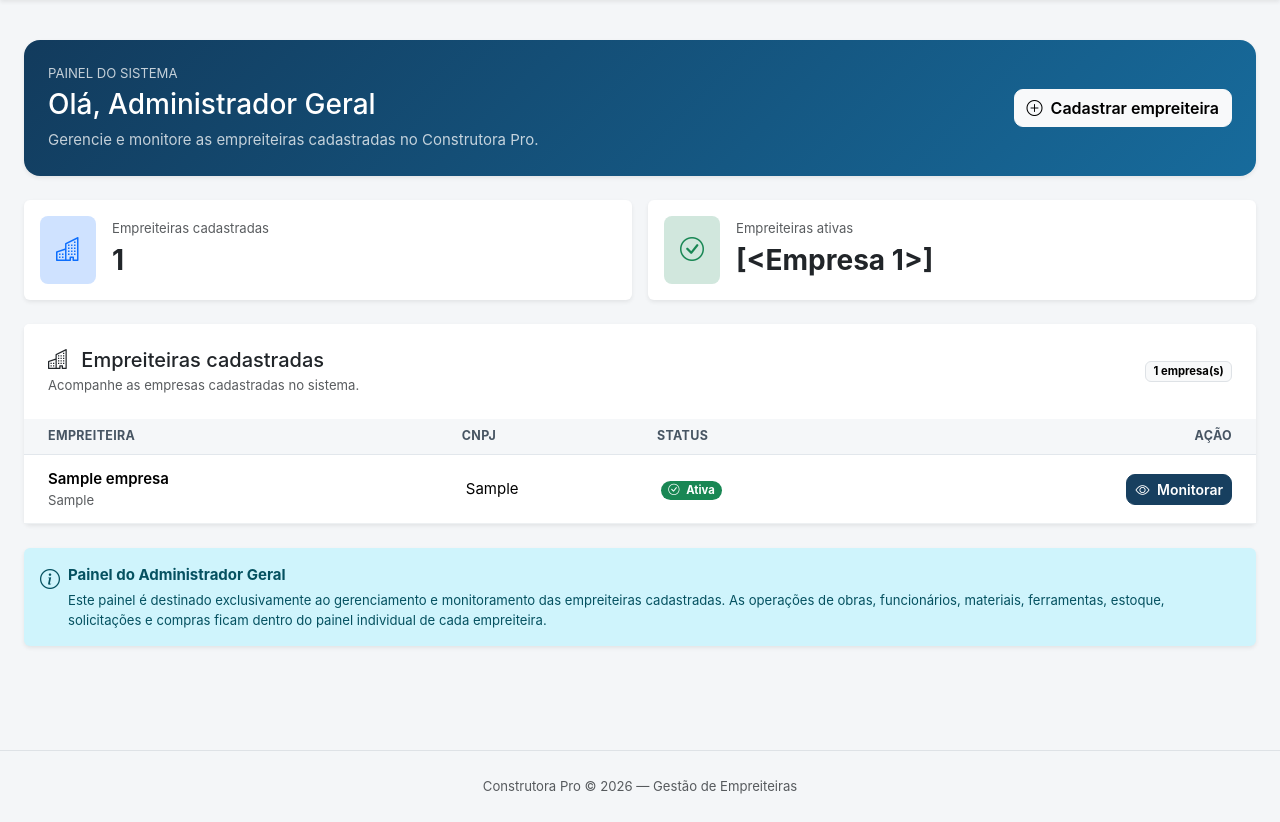
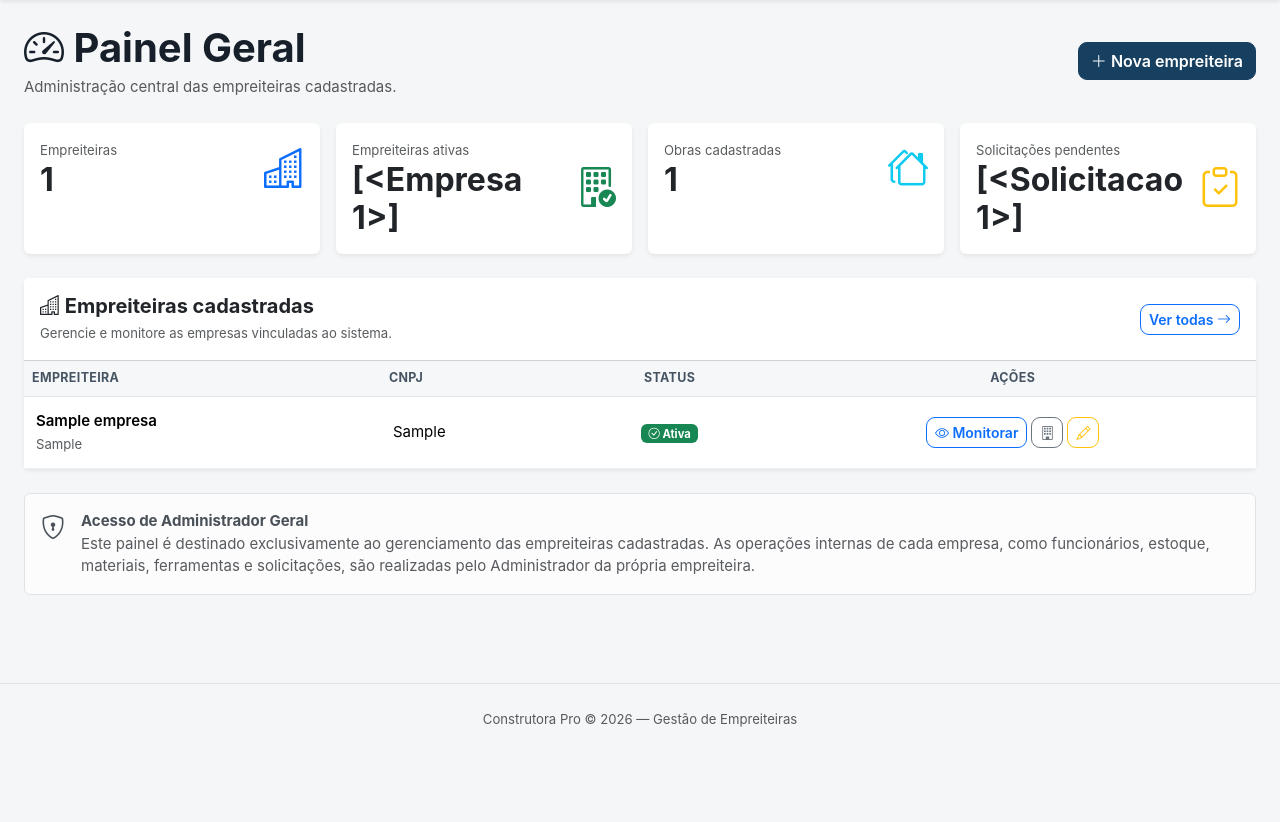
Before and after one commit to webert12/sistema-empreiteiras, a Flask app: template templates/admin_dashboard.html in a window 1280 px wide. Shown: the part 56-878 px from the top of the page. After the commit the page ends 783 px from the top, so only its background shows below. Run offline with Flask 3, Linux system fonts and the light colour scheme; tables that the repository leaves empty hold one stand-in row (values such as "Sample post"); the template is opened without the code that fills it: values that come from a table or form of the project are taken from there, most other values are stand-ins (such as "Sample title", 1, 10 or a date in 2020); parts of the project's set-up code (start-up, migrations or seed data) failed here and were passed over.

Commit message:
Update admin_dashboard.html

```diff
--- a/templates/admin_dashboard.html
+++ b/templates/admin_dashboard.html
@@ -1,96 +1,100 @@
 {% extends "base.html" %}
 
-{% block title %}Painel Administrativo{% endblock %}
+{% block title %}
+    Painel Geral — Construtora Pro
+{% endblock %}
 
 {% block content %}
 
-<div class="container-fluid py-3">
+<div class="container-fluid">
 
-    <!-- CABEÇALHO -->
-    <div class="card border-0 shadow-sm mb-4"
-         style="background: linear-gradient(135deg, #123b5d, #176b9c); color: white; border-radius: 16px;">
-
-        <div class="card-body p-4">
+    <!-- =====================================================
+         CABEÇALHO
+    ====================================================== -->
 
     <div class="d-flex flex-column flex-md-row
-                        justify-content-between align-items-md-center gap-3">
+                justify-content-between
+                align-items-md-center
+                gap-3 mb-4">
 
         <div>
-                    <div class="small text-uppercase opacity-75 mb-1">
-                        Painel do Sistema
-                    </div>
 
-                    <h1 class="h3 mb-2">
-                        Olá, Administrador Geral
+            <h1 class="fw-bold mb-1">
+
+                <i class="bi bi-speedometer2"></i>
+
+                Painel Geral
+
             </h1>
 
-                    <p class="mb-0 opacity-75">
-                        Gerencie e monitore as empreiteiras cadastradas no Construtora Pro.
+            <p class="text-muted mb-0">
+
+                Administração central das empreiteiras cadastradas.
+
             </p>
-                </div>
-
-                <div>
-                    <a href="{{ url_for('nova_empresa') }}"
-                       class="btn btn-light fw-semibold">
-                        <i class="bi bi-plus-circle me-1"></i>
-                        Cadastrar empreiteira
-                    </a>
-                </div>
 
         </div>
 
-        </div>
-    </div>
-
-
-    <!-- RESUMO DO SISTEMA -->
-    <div class="row g-3 mb-4">
-
-        <div class="col-12 col-md-6">
-
-            <div class="card border-0 shadow-sm h-100">
-                <div class="card-body d-flex align-items-center gap-3">
-
-                    <div class="rounded-3 p-3 bg-primary-subtle text-primary">
-                        <i class="bi bi-buildings fs-4"></i>
-                    </div>
 
         <div>
-                        <div class="text-muted small">
-                            Empreiteiras cadastradas
-                        </div>
 
-                        <div class="fs-3 fw-bold">
-                            {{ total_empresas }}
-                        </div>
-                    </div>
+            <a
+                href="{{ url_for('nova_empresa') }}"
+                class="btn btn-primary"
+            >
 
-                </div>
+                <i class="bi bi-plus-lg"></i>
+
+                Nova empreiteira
+
+            </a>
+
         </div>
 
     </div>
 
 
-        <div class="col-12 col-md-6">
+    <!-- =====================================================
+         INDICADORES DO SISTEMA
+    ====================================================== -->
 
-            <div class="card border-0 shadow-sm h-100">
-                <div class="card-body d-flex align-items-center gap-3">
+    <div class="row g-3 mb-4">
 
-                    <div class="rounded-3 p-3 bg-success-subtle text-success">
-                        <i class="bi bi-check-circle fs-4"></i>
+
+        <!-- EMPRESAS -->
+
+        <div class="col-12 col-sm-6 col-xl-3">
+
+            <div class="card h-100 shadow-sm border-0">
+
+                <div class="card-body">
+
+                    <div class="d-flex
+                                justify-content-between
+                                align-items-center">
+
+                        <div>
+
+                            <small class="text-muted">
+                                Empreiteiras
+                            </small>
+
+                            <h2 class="fw-bold mb-0">
+
+                                {{ total_empresas }}
+
+                            </h2>
+
                         </div>
 
-                    <div>
-                        <div class="text-muted small">
-                            Empreiteiras ativas
-                        </div>
+                        <div class="fs-1 text-primary">
 
-                        <div class="fs-3 fw-bold">
-                            {{ empresas_ativas }}
-                        </div>
+                            <i class="bi bi-buildings"></i>
+
                         </div>
 
                     </div>
+
                 </div>
 
             </div>
@@ -98,28 +102,175 @@
         </div>
 
 
-    <!-- EMPREITEIRAS -->
-    <div class="card border-0 shadow-sm">
+        <!-- ATIVAS -->
 
-        <div class="card-header bg-white border-0 p-4">
+        <div class="col-12 col-sm-6 col-xl-3">
 
-            <div class="d-flex flex-column flex-md-row
-                        justify-content-between align-items-md-center gap-2">
+            <div class="card h-100 shadow-sm border-0">
+
+                <div class="card-body">
+
+                    <div class="d-flex
+                                justify-content-between
+                                align-items-center">
 
                         <div>
-                    <h2 class="h5 mb-1">
-                        <i class="bi bi-buildings me-2"></i>
-                        Empreiteiras cadastradas
+
+                            <small class="text-muted">
+                                Empreiteiras ativas
+                            </small>
+
+                            <h2 class="fw-bold mb-0">
+
+                                {{ empresas_ativas }}
+
                             </h2>
 
-                    <p class="text-muted small mb-0">
-                        Acompanhe as empresas cadastradas no sistema.
-                    </p>
                         </div>
 
-                <span class="badge text-bg-light border">
-                    {{ total_empresas }} empresa(s)
-                </span>
+                        <div class="fs-1 text-success">
+
+                            <i class="bi bi-building-check"></i>
+
+                        </div>
+
+                    </div>
+
+                </div>
+
+            </div>
+
+        </div>
+
+
+        <!-- OBRAS -->
+
+        <div class="col-12 col-sm-6 col-xl-3">
+
+            <div class="card h-100 shadow-sm border-0">
+
+                <div class="card-body">
+
+                    <div class="d-flex
+                                justify-content-between
+                                align-items-center">
+
+                        <div>
+
+                            <small class="text-muted">
+                                Obras cadastradas
+                            </small>
+
+                            <h2 class="fw-bold mb-0">
+
+                                {{ total_obras }}
+
+                            </h2>
+
+                        </div>
+
+                        <div class="fs-1 text-info">
+
+                            <i class="bi bi-houses"></i>
+
+                        </div>
+
+                    </div>
+
+                </div>
+
+            </div>
+
+        </div>
+
+
+        <!-- SOLICITAÇÕES -->
+
+        <div class="col-12 col-sm-6 col-xl-3">
+
+            <div class="card h-100 shadow-sm border-0">
+
+                <div class="card-body">
+
+                    <div class="d-flex
+                                justify-content-between
+                                align-items-center">
+
+                        <div>
+
+                            <small class="text-muted">
+                                Solicitações pendentes
+                            </small>
+
+                            <h2 class="fw-bold mb-0">
+
+                                {{ solicitacoes_pendentes }}
+
+                            </h2>
+
+                        </div>
+
+                        <div class="fs-1 text-warning">
+
+                            <i class="bi bi-clipboard-check"></i>
+
+                        </div>
+
+                    </div>
+
+                </div>
+
+            </div>
+
+        </div>
+
+    </div>
+
+
+    <!-- =====================================================
+         EMPREITEIRAS
+    ====================================================== -->
+
+    <div class="card shadow-sm border-0">
+
+        <div class="card-header bg-white py-3">
+
+            <div class="d-flex
+                        flex-column flex-md-row
+                        justify-content-between
+                        align-items-md-center
+                        gap-2">
+
+                <div>
+
+                    <h5 class="mb-1 fw-bold">
+
+                        <i class="bi bi-buildings"></i>
+
+                        Empreiteiras cadastradas
+
+                    </h5>
+
+                    <small class="text-muted">
+
+                        Gerencie e monitore as empresas
+                        vinculadas ao sistema.
+
+                    </small>
+
+                </div>
+
+
+                <a
+                    href="{{ url_for('admin_empresas') }}"
+                    class="btn btn-outline-primary btn-sm"
+                >
+
+                    Ver todas
+
+                    <i class="bi bi-arrow-right"></i>
+
+                </a>
 
             </div>
 
@@ -132,13 +283,16 @@
 
             <div class="table-responsive">
 
-                    <table class="table table-hover align-middle mb-0">
+                <table class="table
+                              table-hover
+                              align-middle
+                              mb-0">
 
                     <thead class="table-light">
 
                         <tr>
 
-                                <th class="px-4">
+                            <th>
                                 Empreiteira
                             </th>
 
@@ -146,12 +300,12 @@
                                 CNPJ
                             </th>
 
-                                <th>
+                            <th class="text-center">
                                 Status
                             </th>
 
-                                <th class="text-end px-4">
-                                    Ação
+                            <th class="text-center">
+                                Ações
                             </th>
 
                         </tr>
@@ -165,48 +319,63 @@
 
                         <tr>
 
-                                <td class="px-4">
+
+                            <!-- EMPRESA -->
+
+                            <td>
 
                                 <div class="fw-semibold">
+
                                     {{ empresa.nome_fantasia }}
+
                                 </div>
 
-                                    {% if empresa.razao_social %}
-                                        <div class="small text-muted">
+                                {% if empresa.razao_social
+                                      and empresa.razao_social
+                                      != empresa.nome_fantasia %}
+
+                                <small class="text-muted">
+
                                     {{ empresa.razao_social }}
-                                        </div>
+
+                                </small>
+
                                 {% endif %}
 
                             </td>
 
 
+                            <!-- CNPJ -->
+
                             <td>
 
-                                    {% if empresa.cnpj %}
-                                        {{ empresa.cnpj }}
-                                    {% else %}
-                                        <span class="text-muted">
-                                            Não informado
-                                        </span>
-                                    {% endif %}
+                                {{ empresa.cnpj or "Não informado" }}
 
                             </td>
 
 
-                                <td>
+                            <!-- STATUS -->
+
+                            <td class="text-center">
 
                                 {% if empresa.ativo %}
 
-                                        <span class="badge rounded-pill text-bg-success">
-                                            <i class="bi bi-check-circle me-1"></i>
+                                    <span class="badge text-bg-success">
+
+                                        <i class="bi bi-check-circle"></i>
+
                                         Ativa
+
                                     </span>
 
                                 {% else %}
 
-                                        <span class="badge rounded-pill text-bg-secondary">
-                                            <i class="bi bi-pause-circle me-1"></i>
-                                            Inativa
+                                    <span class="badge text-bg-secondary">
+
+                                        <i class="bi bi-slash-circle"></i>
+
+                                        Bloqueada
+
                                     </span>
 
                                 {% endif %}
@@ -214,18 +383,68 @@
                             </td>
 
 
-                                <td class="text-end px-4">
+                            <!-- AÇÕES -->
 
-                                    <a href="{{ url_for(
+                            <td>
+
+                                <div class="d-flex
+                                            justify-content-center
+                                            gap-1
+                                            flex-wrap">
+
+
+                                    <!-- MONITORAR -->
+
+                                    <a
+                                        href="{{ url_for(
                                             'monitorar_empresa',
                                             empresa_id=empresa.id
                                         ) }}"
-                                       class="btn btn-sm btn-primary">
+                                        class="btn btn-sm btn-outline-primary"
+                                        title="Monitorar empresa"
+                                    >
 
-                                        <i class="bi bi-eye me-1"></i>
+                                        <i class="bi bi-eye"></i>
+
+                                        <span class="d-none d-md-inline">
                                             Monitorar
+                                        </span>
 
                                     </a>
+
+
+                                    <!-- DETALHES -->
+
+                                    <a
+                                        href="{{ url_for(
+                                            'empresa_detalhes',
+                                            empresa_id=empresa.id
+                                        ) }}"
+                                        class="btn btn-sm btn-outline-secondary"
+                                        title="Ver empresa"
+                                    >
+
+                                        <i class="bi bi-building"></i>
+
+                                    </a>
+
+
+                                    <!-- EDITAR -->
+
+                                    <a
+                                        href="{{ url_for(
+                                            'editar_empresa',
+                                            empresa_id=empresa.id
+                                        ) }}"
+                                        class="btn btn-sm btn-outline-warning"
+                                        title="Editar empresa"
+                                    >
+
+                                        <i class="bi bi-pencil"></i>
+
+                                    </a>
+
+                                </div>
 
                             </td>
 
@@ -241,12 +460,11 @@
 
             {% else %}
 
-                <div class="text-center py-5 px-3">
+            <div class="text-center py-5">
 
-                    <div class="mb-3">
+                <div class="fs-1 text-muted mb-3">
 
-                        <i class="bi bi-buildings"
-                           style="font-size: 3rem; opacity: .35;"></i>
+                    <i class="bi bi-buildings"></i>
 
                 </div>
 
@@ -254,14 +472,20 @@
                     Nenhuma empreiteira cadastrada
                 </h5>
 
-                    <p class="text-muted mb-4">
-                        Cadastre a primeira empreiteira para começar.
+                <p class="text-muted">
+
+                    Cadastre a primeira empreiteira
+                    para começar.
+
                 </p>
 
-                    <a href="{{ url_for('nova_empresa') }}"
-                       class="btn btn-primary">
+                <a
+                    href="{{ url_for('nova_empresa') }}"
+                    class="btn btn-primary"
+                >
 
-                        <i class="bi bi-plus-circle me-1"></i>
+                    <i class="bi bi-plus-lg"></i>
+
                     Cadastrar empreiteira
 
                 </a>
@@ -275,24 +499,36 @@
     </div>
 
 
-    <!-- AVISO DE SEPARAÇÃO -->
-    <div class="alert alert-info border-0 shadow-sm mt-4">
+    <!-- =====================================================
+         INFORMAÇÃO SOBRE O PERFIL
+    ====================================================== -->
 
-        <div class="d-flex gap-2">
+    <div class="alert alert-light border mt-4">
 
-            <i class="bi bi-info-circle fs-5"></i>
+        <div class="d-flex gap-3">
+
+            <div class="fs-4">
+
+                <i class="bi bi-shield-lock"></i>
+
+            </div>
 
             <div>
 
-                <strong>Painel do Administrador Geral</strong>
+                <strong>
+                    Acesso de Administrador Geral
+                </strong>
 
-                <div class="small mt-1">
-                    Este painel é destinado exclusivamente ao gerenciamento
-                    e monitoramento das empreiteiras cadastradas.
-                    As operações de obras, funcionários, materiais,
-                    ferramentas, estoque, solicitações e compras ficam
-                    dentro do painel individual de cada empreiteira.
-                </div>
+                <p class="mb-0 text-muted">
+
+                    Este painel é destinado exclusivamente
+                    ao gerenciamento das empreiteiras cadastradas.
+                    As operações internas de cada empresa,
+                    como funcionários, estoque, materiais,
+                    ferramentas e solicitações, são realizadas
+                    pelo Administrador da própria empreiteira.
+
+                </p>
 
             </div>
 
```
Lines whose indentation alone changed are shown as unchanged.
